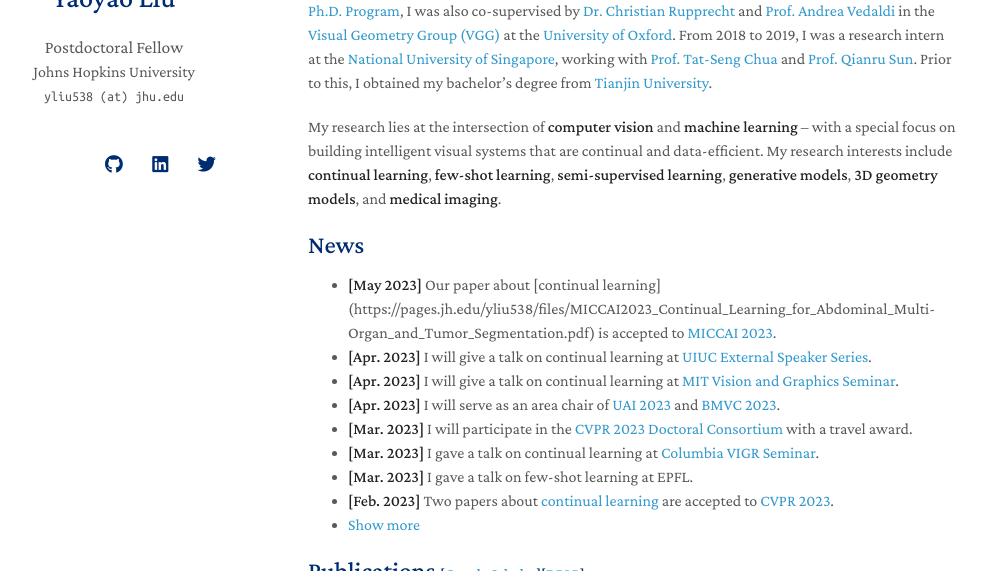
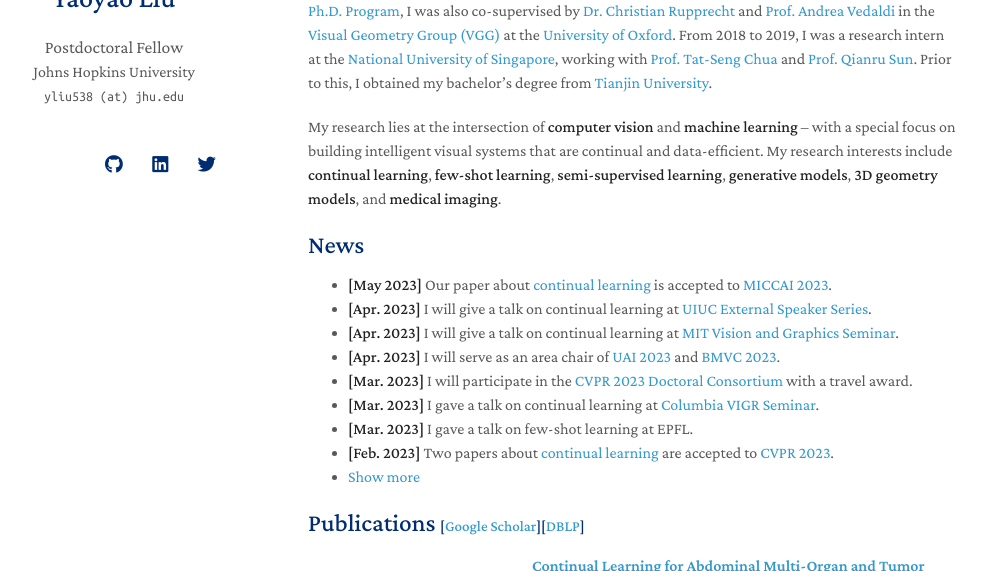
Before and after one commit to yaoyao-liu/yaoyao-liu.github.io, a Jekyll site: the page built from index.md, in a window 1280 px wide and 900 px high, cut to the strip 230-801 px from the top of the window. Shown: the whole strip, without its empty margins (162-1148 px from the left). Built offline with Jekyll 4.4.1, drawn with Linux system fonts in a browser that asks for light colours; nearby versions of some CDN libraries; comment, search, counter and statistics services are not loaded; a style sheet for code colours, icons or effects is not loaded; our own code applies the rules of GitHub Pages for plain Markdown files; some of the changed lines change nothing that is shown.

Commit message:
Update news.md

```diff
--- a/_includes/news.md
+++ b/_includes/news.md
@@ -1,7 +1,7 @@
 ## News
 
 <ul>
-<li><strong>[May 2023]</strong> Our paper about [continual learning](https://pages.jh.edu/yliu538/files/MICCAI2023_Continual_Learning_for_Abdominal_Multi-Organ_and_Tumor_Segmentation.pdf) is accepted to <a href="https://conferences.miccai.org/2023/en/">MICCAI 2023</a>.</li>
+<li><strong>[May 2023]</strong> Our paper about <a href="https://pages.jh.edu/yliu538/files/MICCAI2023_Continual_Learning_for_Abdominal_Multi-Organ_and_Tumor_Segmentation.pdf">continual learning</a> is accepted to <a href="https://conferences.miccai.org/2023/en/">MICCAI 2023</a>.</li>
 <li><strong>[Apr. 2023]</strong> I will give a talk on continual learning at <a href="https://vision.cs.illinois.edu/vision_website/">UIUC External Speaker Series</a>.</li>
 <li><strong>[Apr. 2023]</strong> I will give a talk on continual learning at <a href="https://sites.google.com/view/visionseminar">MIT Vision and Graphics Seminar</a>.</li>
 <li><strong>[Apr. 2023]</strong> I will serve as an area chair of <a href="https://www.auai.org/uai2023/">UAI 2023</a> and <a href="https://bmvc2023.rog/">BMVC 2023</a>.</li>
```
